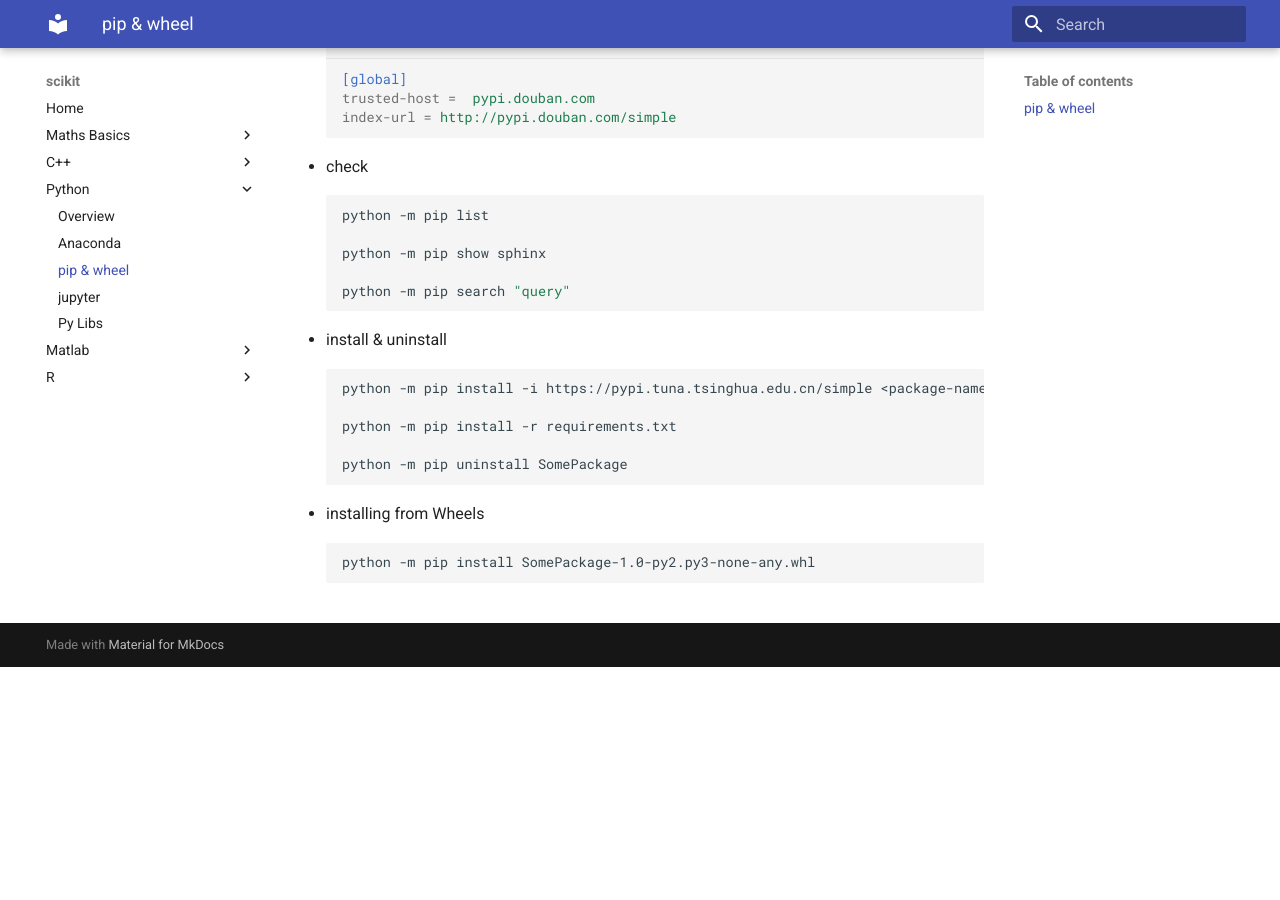
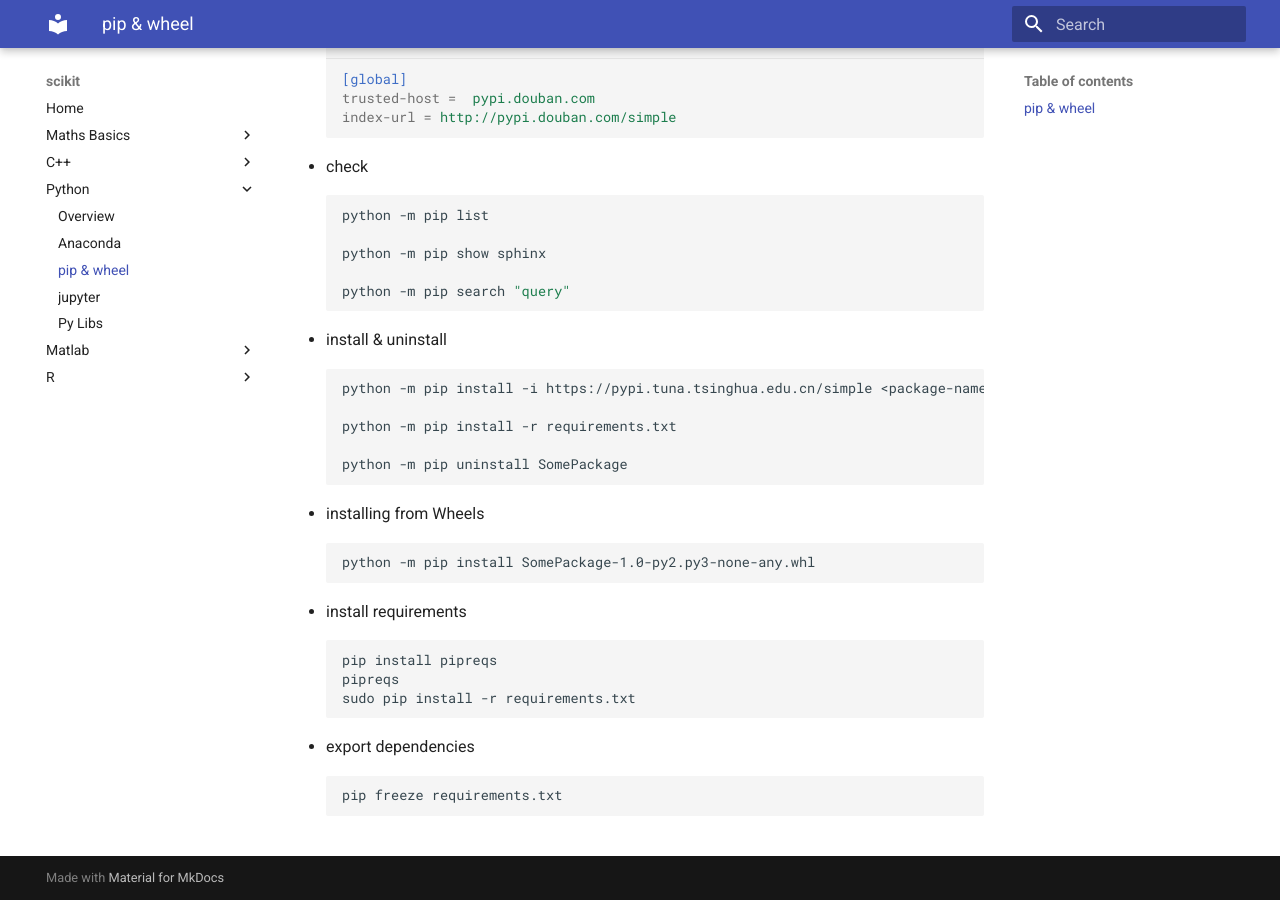
Before and after one commit to cggos/SciKit, an MkDocs documentation site: the page built from docs/python/pip_whl.md, in a window 1280 px wide and 900 px high, scrolled down 501 px. Built offline with MkDocs 1.6.1 and Material for MkDocs 9.7.7, drawn with Linux system fonts in a browser that asks for light colours; before the commit the page ends 1168 px from its top, so only the background shows below that.

Commit message:
update docs/python/pip_whl.md

````diff
--- a/docs/python/pip_whl.md
+++ b/docs/python/pip_whl.md
@@ -42,3 +42,15 @@
   ```sh
   python -m pip install SomePackage-1.0-py2.py3-none-any.whl
   ```
+
+* install requirements
+  ```sh
+  pip install pipreqs
+  pipreqs
+  sudo pip install -r requirements.txt
+  ```
+
+* export dependencies
+  ```sh
+  pip freeze requirements.txt
+  ```
````
